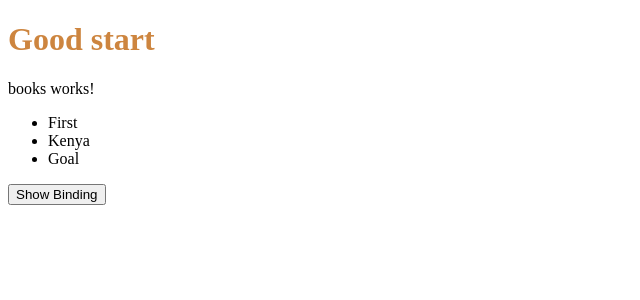
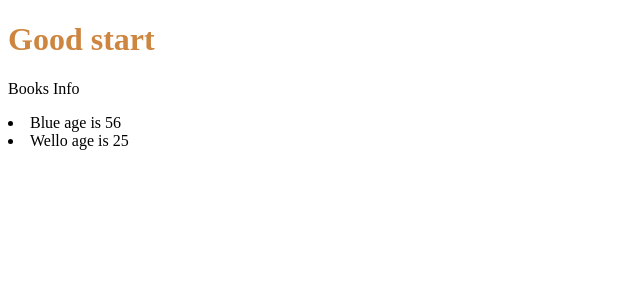
Before and after one commit to carreuky/Angular-Js, an Angular app: page / in a window 1280 px wide. Shown: the top 300 px of the page, without its empty margins (0-640 px from the left). Built offline with nearby package versions, Linux system fonts and the light colour scheme.

Commit message:
using ngFor and data to child component

```diff
--- a/src/app/app.module.ts
+++ b/src/app/app.module.ts
@@ -4,11 +4,13 @@ import { BrowserModule } from '@angular/platform-browser';
 import { AppRoutingModule } from './app-routing.module';
 import { AppComponent } from './app.component';
 import { BooksComponent } from './books/books.component';
+import { BookComponent } from './book/book.component';
 
 @NgModule({
   declarations: [
     AppComponent,
-    BooksComponent
+    BooksComponent,
+    BookComponent
   ],
   imports: [
     BrowserModule,
--- /dev/null
+++ b/src/app/book/book.component.html
@@ -0,0 +1,3 @@
+<li>
+    {{book.name}} age is {{book.age}}
+</li>
--- a/src/app/books/books.component.html
+++ b/src/app/books/books.component.html
@@ -1,8 +1,5 @@
-<p>books works!</p>
+<p>Books Info</p>
 
-<ul>
-    <li>{{a}}</li>
-    <li>{{b}}</li>
-    <li>{{c}}</li>
-</ul>
-<button (click)="handleClick()" [disabled]="isDisabled">Show Binding</button>
+<ng-container *ngFor="let singleBook of books">
+  <app-book [book]="singleBook"></app-book>
+</ng-container>
--- a/src/app/books/books.component.ts
+++ b/src/app/books/books.component.ts
@@ -1,4 +1,5 @@
 import { Component } from '@angular/core';
+import { Book } from '../types/book';
 
 @Component({
   selector: 'app-books',
@@ -6,13 +7,16 @@ import { Component } from '@angular/core';
   styleUrls: ['./books.component.scss']
 })
 export class BooksComponent {
-  a='First'
-  b='Kenya'
-  c='Goal'
-  isDisabled=false
 
-  handleClick(){
-    this. isDisabled=!false
-  }
+  books: Book[] = [
+    {
+      name: 'Blue',
+      age: 56
+    },
+    {
+      name: 'Wello',
+      age: 25
+    }
+  ]
 
 }
--- /dev/null
+++ b/src/app/types/book.ts
@@ -0,0 +1,4 @@
+export interface Book {
+    name: string;
+    age: number
+}
```
Also changed, not shown: src/app/book/book.component.ts (added, +11 -0 lines), src/app/book/book.component.scss (added), 1 other file (tests, documents, lock files or other folders).
